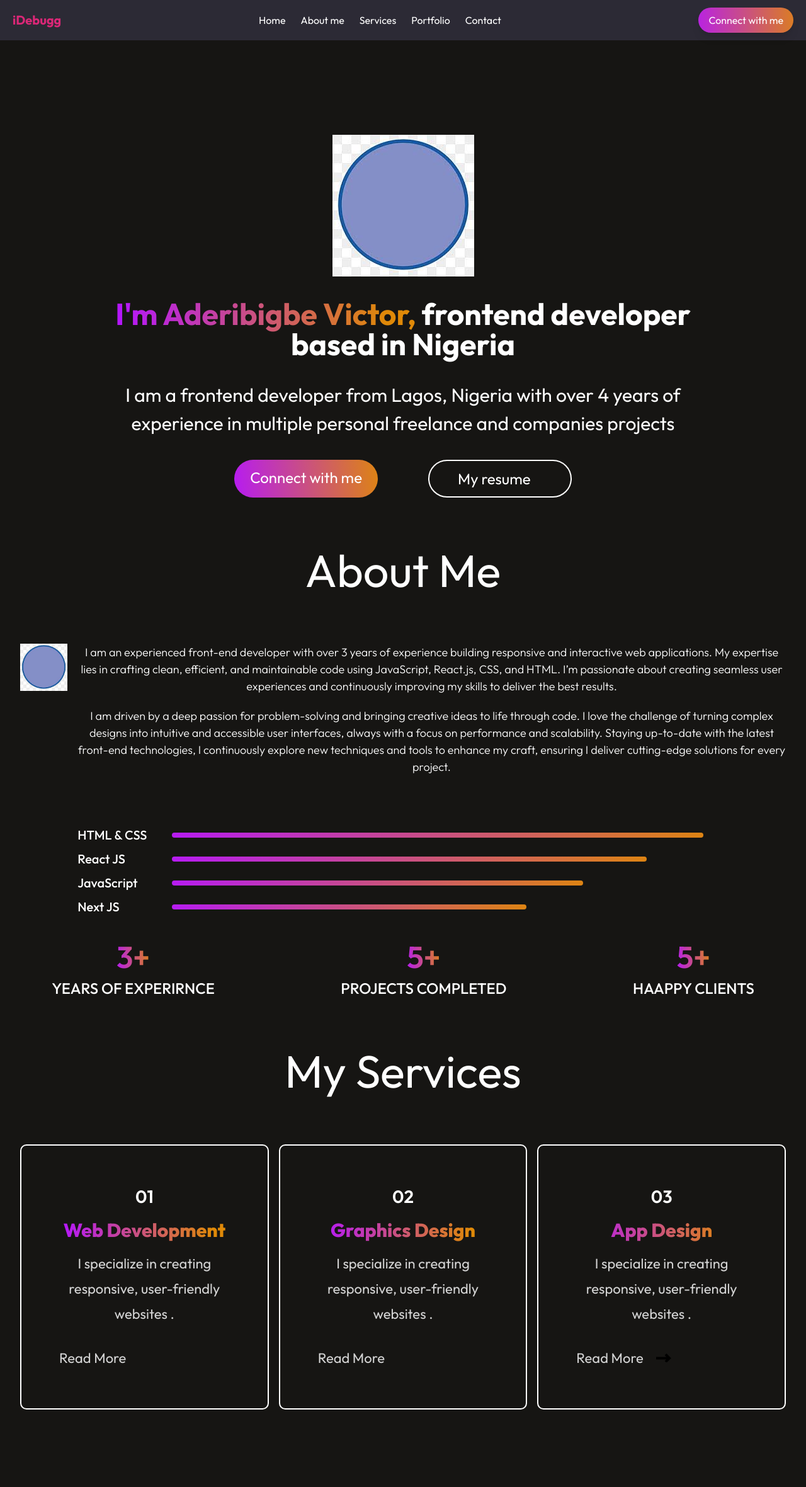
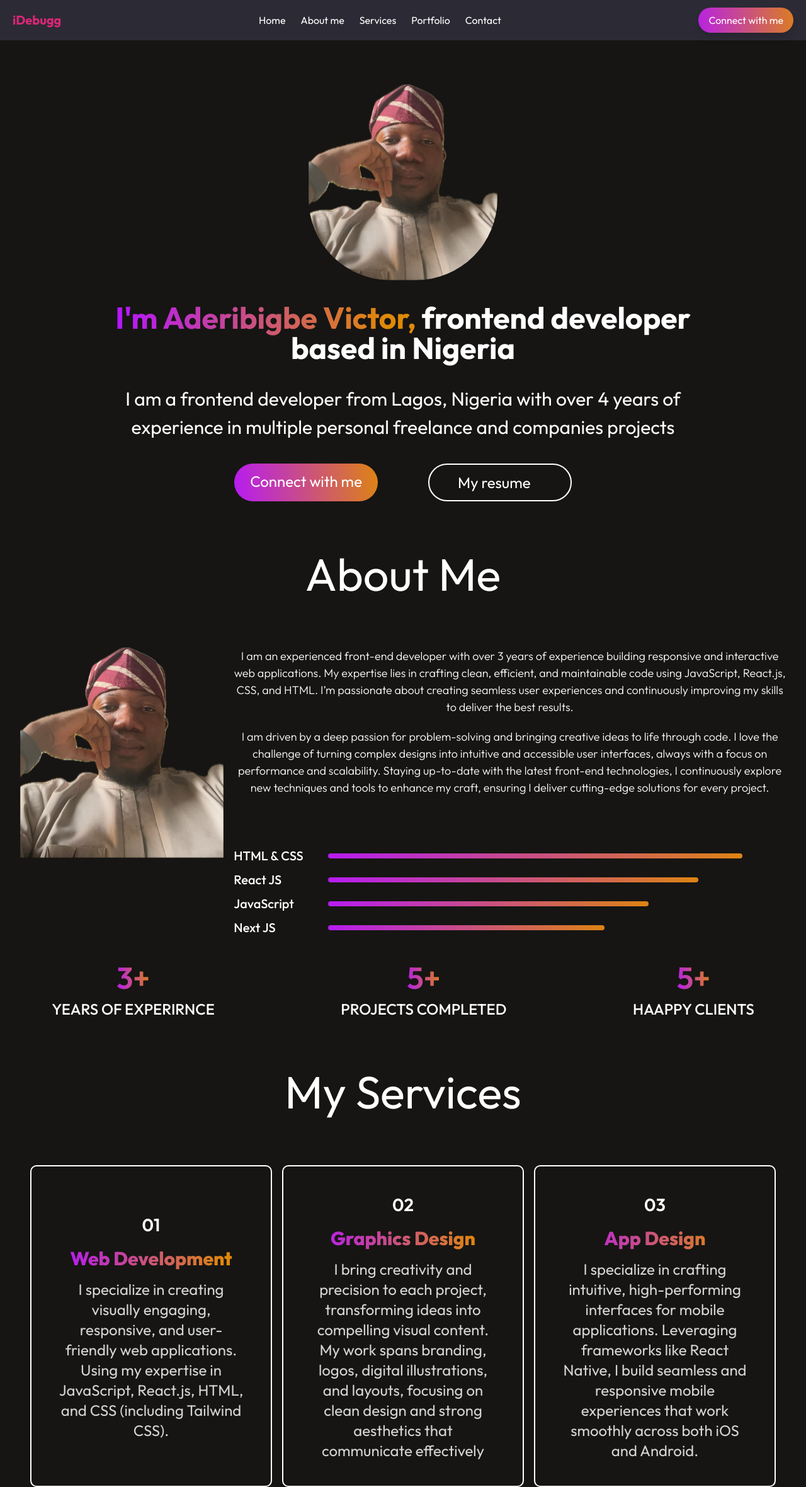
Before and after one commit to iDebugg/My-Portfolio, a React (Create React App) app: page / in a window 1280 px wide. Shown: the whole page at 63% size. Before the commit the page ends 2238 px from the top, so only its background shows below. Built offline with nearby package versions, Linux system fonts and the light colour scheme.

Commit message:
second commit

```diff
--- a/src/Components/About.jsx
+++ b/src/Components/About.jsx
@@ -1,6 +1,6 @@
 import React from 'react'
 import '../Styles/About.css'
-import ProfileImg from '../assets/download.jpeg'
+import ProfileImg from '../assets/Subject 2.png'
 const About = () => {
   return (
     <div className='about display: flex flex-col justify-center items-center pr-3 pl-3 sm:pr-4 sm:pl-4 md:pr-6 md:pl-6 lg:pr-8 lg:pl-8'>
--- a/src/Components/Hero.jsx
+++ b/src/Components/Hero.jsx
@@ -1,6 +1,6 @@
 import React from "react";
 import "../Styles/Hero.css";
-import ProfileImg from "../assets/download.jpeg";
+import ProfileImg from "../assets/Subject 2.png";
 
 const Hero = () => {
   return (
--- a/src/Components/Navbar.jsx
+++ b/src/Components/Navbar.jsx
@@ -41,12 +41,12 @@ const Navbar = () => {
 
       {/* Mobile Menu */}
       {isOpen && (
-        <div className="sm:hidden bg-gray-800">
+        <div className="sm:hidden">
           <a href="#" className="block text-center py-2 hover:bg-gray-900">Home</a>
           <a href="#" className="block text-center py-2 hover:bg-gray-900">About me</a>
           <a href="#" className="block text-center py-2 hover:bg-gray-900">Services</a>
-          <a href="#" className="block text-center py-2 hover:bg-gray-900">My work</a>
-          <a href="#" className="block text-center py-2 hover:bg-gray-900">Testimonials</a>
+          <a href="#" className="block text-center py-2 hover:bg-gray-900">Portfolio</a>
+          <a href="#" className="block text-center py-2 hover:bg-gray-900">Contact</a>
         </div>
       )}
     </nav>
--- a/src/Components/Services.jsx
+++ b/src/Components/Services.jsx
@@ -16,31 +16,18 @@ const Services = () => {
             <div className="services-format">
                 <h3>01</h3>
                 <h2>Web Development</h2>
-                <p>I specialize in creating responsive, user-friendly websites .</p>
-                {/* and web applications that are both visually appealing and functionally robust. With a strong foundation in modern web technologies like HTML, CSS, JavaScript, and frameworks such as React, I am passionate about crafting seamless digital experiences. My goal is to turn complex ideas into simple, elegant solutions that help businesses and individuals thrive online */}
-                <div className="services-readmore">
-              <p>Read More</p>
-            </div>
-            </div>
+                <p className='text-xl sm:text-xl md:text-2xl lg:text-2xl xl:text-2xl'> I specialize in creating visually engaging, responsive, and user-friendly web applications. Using my expertise in JavaScript, React.js, HTML, and CSS (including Tailwind CSS).</p>
+              </div>
             <div className="services-format">
                 <h3>02</h3>
                 <h2>Graphics Design</h2>
-                <p>I specialize in creating responsive, user-friendly websites .</p>
-                {/* and web applications that are both visually appealing and functionally robust. With a strong foundation in modern web technologies like HTML, CSS, JavaScript, and frameworks such as React, I am passionate about crafting seamless digital experiences. My goal is to turn complex ideas into simple, elegant solutions that help businesses and individuals thrive online */}
-                <div className="services-readmore">
-              <p>Read More</p>
-            </div>
-            </div>
+                <p className='text-xl sm:text-xl md:text-2xl lg:text-2xl xl:text-2xl'>I bring creativity and precision to each project, transforming ideas into compelling visual content. My work spans branding, logos, digital illustrations, and layouts, focusing on clean design and strong aesthetics that communicate effectively</p>
+                </div>
             <div className="services-format">
                 <h3>03</h3>
                 <h2>App Design</h2>
-                <p>I specialize in creating responsive, user-friendly websites .</p>
-                {/* and web applications that are both visually appealing and functionally robust. With a strong foundation in modern web technologies like HTML, CSS, JavaScript, and frameworks such as React, I am passionate about crafting seamless digital experiences. My goal is to turn complex ideas into simple, elegant solutions that help businesses and individuals thrive online */}
-                <div className="services-readmore">
-              <p>Read More</p>
-              <svg xmlns="http://www.w3.org/2000/svg" width="23.828" height="14.769"><path d="m13.616 2.828 2.585 2.586H0v4h16.143l-2.527 2.526 2.828 2.829 7.384-7.384L16.444 0l-2.828 2.828z"/></svg>
-            </div>
-            </div>
+                <p className='text-xl sm:text-xl md:text-2xl lg:text-2xl xl:text-2xl'>I specialize in crafting intuitive, high-performing interfaces for mobile applications. Leveraging frameworks like React Native, I build seamless and responsive mobile experiences that work smoothly across both iOS and Android.</p>
+                 </div>
 
 
         </div>
--- a/src/Styles/Hero.css
+++ b/src/Styles/Hero.css
@@ -7,7 +7,9 @@
 
 }
 .hero img{
-    margin-top: 150px;
+    margin-top: 70px;
+    width: 300px;
+    border-radius: 130px;
 }
 /* .hero h1{
     text-align: center;
--- a/src/Styles/Services.css
+++ b/src/Styles/Services.css
@@ -19,7 +19,7 @@
     flex-direction: column;
     justify-content: center;
     gap: 10px;
-    padding: 60px;
+    padding: 40px;
     border-radius: 10px;
     border: 2px solid white;
     transition: 0.4s;
@@ -45,8 +45,8 @@
 }
 .services-format p{
     color: #d4d4d4;
-    font-size: 22px;
-    line-height: 40px;
+    /* font-size: 22px;
+    line-height: 40px; */
     max-width: 300px;
 }
 .services-readmore{
```
Also changed, not shown: src/assets/Subject 2.png (added), 1 other file (tests, documents, lock files or other folders).
